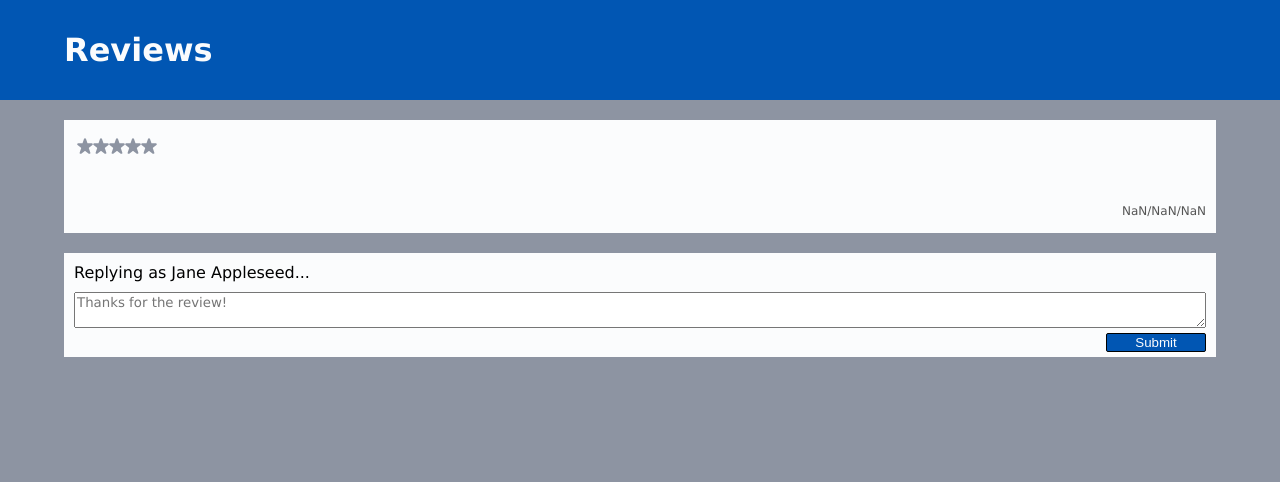
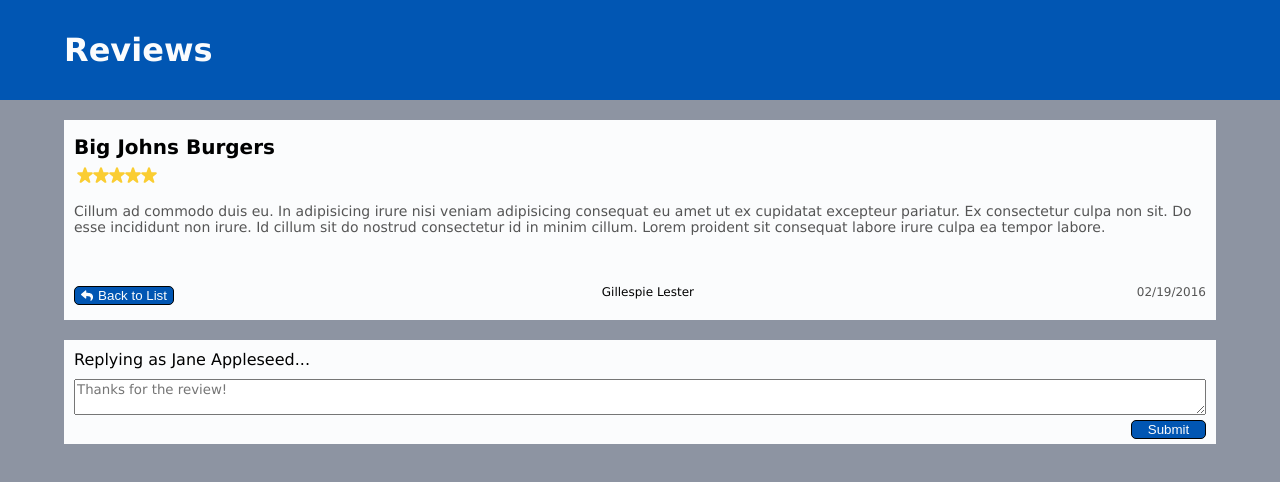
Before and after one commit to joobinjones/reviewtrackers-challenge, a React (Create React App) app: page /reviews/5d707203015653f16822ac2f in a window 1280 px wide. Shown: the top 482 px of the page. Built offline with nearby package versions, Linux system fonts and the light colour scheme; no server answers.

Commit message:
refresh bug fixed, reply form added and receiving, need to put request to reviews.json with posted replies next

```diff
--- a/src/components/AddEditResponse.tsx
+++ b/src/components/AddEditReply.tsx
@@ -1,19 +1,41 @@
 import { Formik, Form, Field } from "formik";
 import { Box, Button } from "@chakra-ui/react";
-import { IReview } from "../types";
+import { IReview, IReviewArray, IContext } from "../types";
 import { white, sapphire, black } from "../styles/palette";
+import Context from "../context";
+import { useContext } from "react";
+import { formatDate } from "../util";
 
 interface IAddEditReplyProps {
   data: IReview;
 }
 
 const AddEditReply = ({ data }: IAddEditReplyProps): JSX.Element => {
+  const { state, setState }: IContext = useContext(Context);
+
+  const handleSubmit = (values: { reply: string }): void => {
+    const reviewsArr: IReviewArray = [];
+    // copy state array
+    state.data?.forEach((ele) => reviewsArr.push(Object.assign({}, ele)));
+    const foundReview = reviewsArr.find((ele) => ele.id === data.id);
+    if (foundReview)
+      foundReview.reply = {
+        author: state.user,
+        content: values.reply,
+        published_at: formatDate(new Date()),
+      };
+    setState(() => ({
+      ...state,
+      data: reviewsArr,
+    }));
+  };
+
   return (
     <Box mt="20" mb="20" backgroundColor={white} d="flex" flexDirection="column">
       <Box mt="10" ml="10">
-        <Formik initialValues={{}} onSubmit={() => {}}>
+        <Formik initialValues={{ reply: "" }} onSubmit={handleSubmit}>
           <Form style={{ display: "flex", flexDirection: "column" }}>
-            <label htmlFor="reply">Replying as Jane Appleseed...</label>
+            <label htmlFor="reply">Replying as {state.user}...</label>
             <Field
               style={{
                 marginTop: "10px",
@@ -37,8 +59,8 @@ const AddEditReply = ({ data }: IAddEditReplyProps): JSX.Element => {
                   marginRight: "10px",
                   marginBottom: "5px",
                   border: `1px solid ${black}`,
-                  borderRadius: "2px",
-                  width: "100px",
+                  borderRadius: "5px",
+                  width: "75px",
                 }}
               >
                 Submit
--- /dev/null
+++ b/src/components/ReplyCard.tsx
@@ -0,0 +1,17 @@
+import { IReview } from "../types";
+
+interface IReplyCardProps {
+  data: IReview;
+  editClicked: boolean;
+  setEditClicked: Function;
+}
+
+const ReplyCard = ({
+  data,
+  editClicked,
+  setEditClicked,
+}: IReplyCardProps): JSX.Element => {
+  return <div></div>;
+};
+
+export default ReplyCard;
--- a/src/components/ReviewDetails.tsx
+++ b/src/components/ReviewDetails.tsx
@@ -5,12 +5,14 @@ import ReviewItem from "./ReviewItem";
 import Context from "../context";
 import { useContext, useState, useEffect } from "react";
 import { IReview, IContext } from "../types";
+import AddEditReply from "./AddEditReply";
+import ReplyCard from "./ReplyCard";
 
 const ReviewDetails = (): JSX.Element => {
   const {
     params: { reviewId },
   } = useRouteMatch<any>();
-  const context: IContext = useContext(Context);
+  const { state, setState }: IContext = useContext(Context);
   const [review, setReview] = useState<IReview>({
     id: "",
     author: "",
@@ -20,13 +22,23 @@ const ReviewDetails = (): JSX.Element => {
     content: "",
     reply: null,
   });
+  const [editClicked, setEditClicked] = useState<boolean>(false);
   useEffect(() => {
-    const foundReview = context.state.data?.find((ele) => ele.id === reviewId);
+    const foundReview = state.data?.find((ele) => ele.id === reviewId);
     setReview(() => ({ ...review, ...foundReview }));
-  }, []);
+  }, [state, setState]);
   return (
     <Box>
       <ReviewItem data={review} />
+      {review.reply ? (
+        <ReplyCard
+          data={review}
+          editClicked={editClicked}
+          setEditClicked={setEditClicked}
+        />
+      ) : (
+        <AddEditReply data={review} />
+      )}
     </Box>
   );
 };
--- a/src/components/ReviewItem.tsx
+++ b/src/components/ReviewItem.tsx
@@ -1,19 +1,13 @@
-import { Box } from "@chakra-ui/react";
-import { useRouteMatch } from "react-router-dom";
+import { Box, Button } from "@chakra-ui/react";
+import { useRouteMatch, Link } from "react-router-dom";
 import { StarIcon } from "@chakra-ui/icons";
+import { FaReply } from "react-icons/fa";
 import { IReviewItemProps } from "../types";
 import { jonquil, manatee, white, bedrock } from "../styles/palette";
 import Text from "./Text";
 import { ListLinks } from "./ReviewLinks";
-import AddEditResponse from "./AddEditResponse";
-
-const formatDate = (date: string): string => {
-  const dateObj = new Date(date);
-  const month = dateObj.getMonth() + 1;
-  const day = dateObj.getDate();
-  const year = dateObj.getFullYear();
-  return `${month < 10 ? `0${month}` : month}/${day < 10 ? `0${day}` : day}/${year}`;
-};
+import { formatDate } from "../util";
+import { sapphire, black } from "../styles/palette";
 
 const ReviewItem = ({ data }: IReviewItemProps): JSX.Element => {
   const {
@@ -49,18 +43,37 @@ const ReviewItem = ({ data }: IReviewItemProps): JSX.Element => {
             />
           </Box>
           <Box mt="50" mb="15" d="flex" justifyContent="space-between">
+            {reviewId && (
+              <Link to="/">
+                <Button
+                  type="submit"
+                  style={{
+                    backgroundColor: sapphire,
+                    color: white,
+                    // marginTop: "5px",
+                    // marginRight: "10px",
+                    // marginBottom: "5px",
+                    border: `1px solid ${black}`,
+                    borderRadius: "5px",
+                    width: "100px",
+                  }}
+                >
+                  <FaReply /> <span style={{ marginLeft: "5px" }}>Back to List</span>
+                </Button>
+              </Link>
+            )}
             <Text fontSize="12px" data={data.author} />
             <Text
               fontSize="12px"
               ml="15px"
-              data={formatDate(data.published_at)}
+              data={formatDate(new Date(data.published_at))}
               color={bedrock}
             />
             {!reviewId && <ListLinks data={data} />}
           </Box>
         </Box>
       </Box>
-      {reviewId && <AddEditResponse data={data} />}
+      {/* {reviewId && <AddEditResponse data={data} />} */}
     </>
   );
 };
--- a/src/layout/Routes.tsx
+++ b/src/layout/Routes.tsx
@@ -8,11 +8,11 @@ import Context from "../context";
 import { IState, IContext } from "../types";
 
 const Routes = (): JSX.Element => {
-  const [state, setState] = useState<IState>({ data: [] });
+  const [state, setState] = useState<IState>({ data: [], user: "Jane Appleseed" });
   useEffect(() => {
     const getData = async () => {
       try {
-        const response: AxiosResponse = await axios.get("reviews.json");
+        const response: AxiosResponse = await axios.get("/reviews.json");
         setState(() => ({ ...state, data: response.data }));
       } catch (err) {
         console.log(err);
--- a/src/types/index.ts
+++ b/src/types/index.ts
@@ -18,6 +18,7 @@ export type IReviewArray = Array<IReview>;
 
 export interface IState {
   data: IReviewArray | null;
+  user: string;
 }
 
 export interface IContext {
--- /dev/null
+++ b/src/util/index.ts
@@ -0,0 +1,6 @@
+export const formatDate = (date: Date): string => {
+  const month = date.getMonth() + 1;
+  const day = date.getDate();
+  const year = date.getFullYear();
+  return `${month < 10 ? `0${month}` : month}/${day < 10 ? `0${day}` : day}/${year}`;
+};
```
